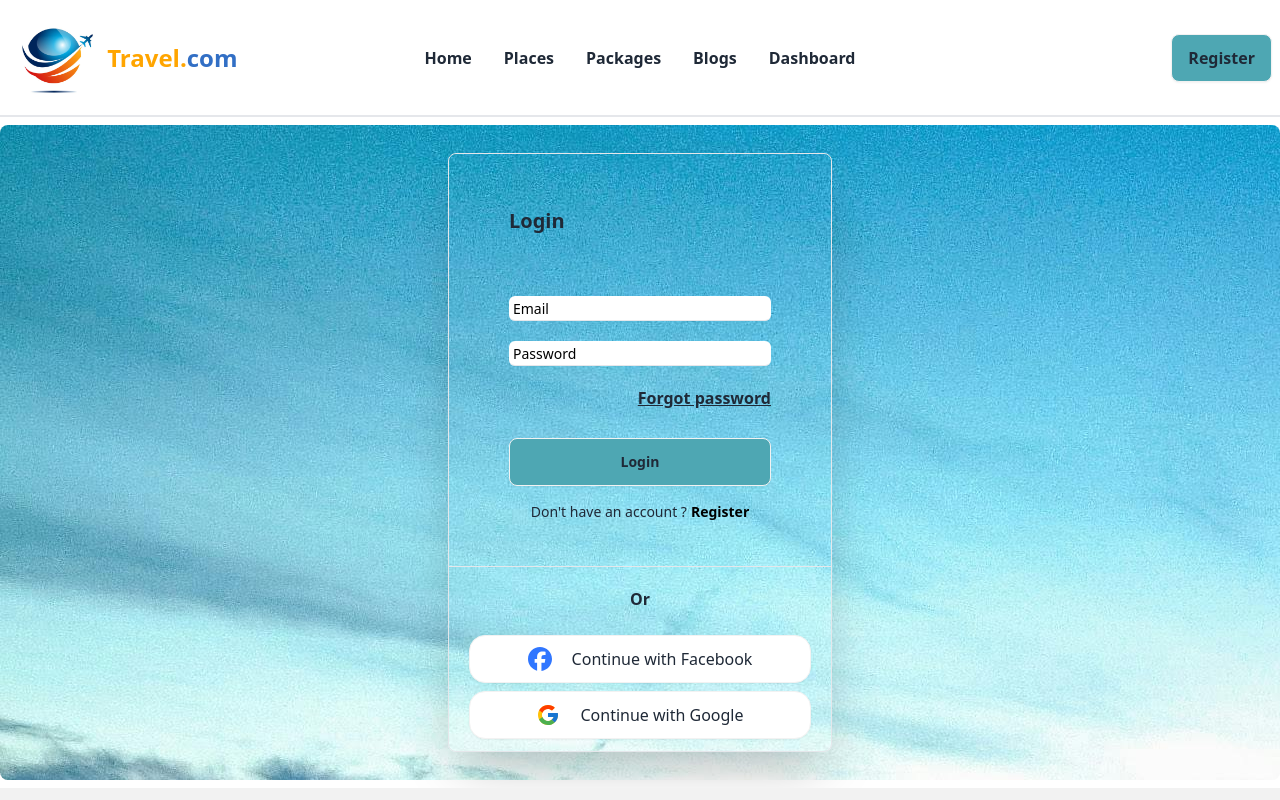
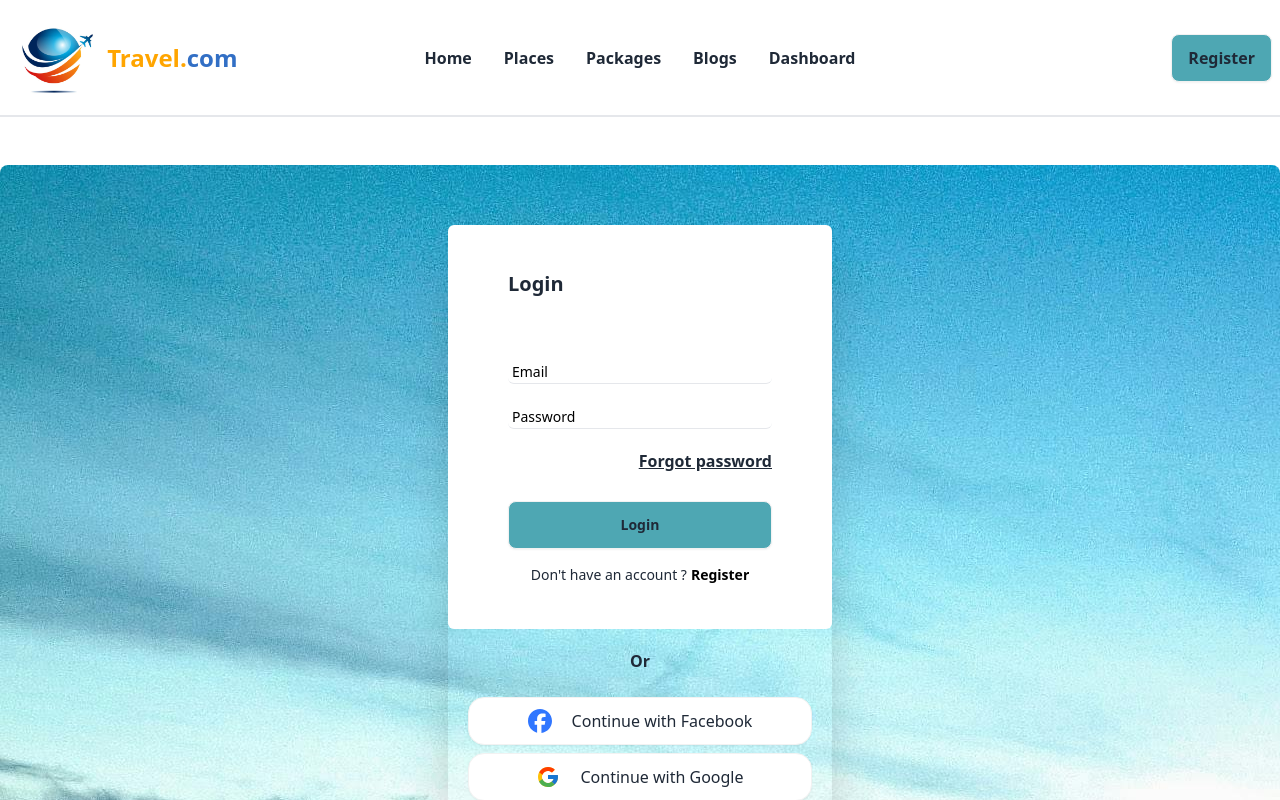
Before and after one commit to Md-Nadim-Mir/Travel-Management-client, a React (Vite) app: page /login in a window 1280 px wide. Shown: the top 800 px of the page. Built offline with nearby package versions, Linux system fonts and the light colour scheme.

Commit message:
added something

```diff
--- a/src/Componets/Login/Login.jsx
+++ b/src/Componets/Login/Login.jsx
@@ -11,9 +11,10 @@ const Login = () => {
   };
 
   return (
-    <div className="bgImage py-2 rounded-lg m-2 xl:m-0">
-      <div className="border my-5 md:max-w-sm md:mx-auto mx-2 py-2 shadow-2xl rounded-lg">
-        <div className=" rounded-md p-5">
+    <div className="my-5 md:my-12">
+      <div className="bgImage  rounded-lg  py-10 m-2 xl:m-0">
+        <div className=" my-5 md:max-w-sm md:mx-auto mx-2 pb-5 shadow-2xl rounded-lg">
+          <div className=" rounded-md p-5 bg-white">
             <Helmet>
               <title>Travel | Login</title>
             </Helmet>
@@ -63,8 +64,6 @@ const Login = () => {
             </form>
           </div>
 
-        <hr className="text-[#e13232] px-2" />
-
           <div className="flex flex-col justify-center px-5">
             {/* or */}
             <h1 className="my-5 font-bold text-base text-center">Or</h1>
@@ -72,7 +71,9 @@ const Login = () => {
             {/* connect facebook */}
             <div className="flex gap-5 border rounded-2xl px-2 py-2 btn bg-white hover:bg-white my-1">
               <FaFacebook className="bg-[white] text-[#3076FF] text-[24px]"></FaFacebook>
-            <h1 className="font-medium text-[16px]">Continue with Facebook</h1>
+              <h1 className="font-medium text-[16px]">
+                Continue with Facebook
+              </h1>
             </div>
 
             {/* connect google */}
@@ -83,6 +84,7 @@ const Login = () => {
           </div>
         </div>
       </div>
+    </div>
   );
 };
 
--- a/src/Componets/Register/Register.jsx
+++ b/src/Componets/Register/Register.jsx
@@ -1,19 +1,30 @@
 import { Link } from "react-router-dom";
 import { FaFacebook } from "react-icons/fa6";
 import { FcGoogle } from "react-icons/fc";
-import './Register.css'
+import "./Register.css";
 import { Helmet } from "react-helmet-async";
 
 const Register = () => {
   // form control
   const handleSubmit = (e) => {
     e.preventDefault();
+    const form = e.target;
+
+    const firstName = form.firstName.value;
+    const lastName = form.lastName.value;
+    const email = form.email.value;
+    const password = form.password.value;
+    const confirmPassword = form.confirmPassword.value;
+
+    console.log(firstName, lastName, email, password, confirmPassword);
+    form.reset();
   };
 
   return (
-    <div className="bgImage py-2 rounded-lg m-2 xl:m-0">
-      <div className="border my-5 md:max-w-sm md:mx-auto mx-2 py-2 shadow-2xl rounded-lg">
-      <div className=" rounded-md p-5">
+    < div className="my-5 md:my-12">
+      <div className="bgImage  rounded-lg  py-10 m-2 xl:m-0">
+        <div className=" m-5 md:max-w-sm md:mx-auto mx-2 pb-5 shadow-2xl rounded-lg">
+          <div className=" rounded-md p-5 bg-white">
             <Helmet>
               <title>Travel | Register</title>
             </Helmet>
@@ -75,15 +86,14 @@ const Register = () => {
 
                 {/* Already have an account? Login */}
                 <h1 className="my-2 text-[10px] md:text-sm flex justify-center font-bold md:font-medium">
-              Already have an account ?<Link to="/login" className="font-bold ml-1 text-[black]">
+                  Already have an account ?
+                  <Link to="/login" className="font-bold ml-1 text-[black]">
                     Login
                   </Link>
                 </h1>
               </div>
             </form>
           </div>
-
-    <hr className="text-[#e13232] px-2" />
 
           <div className="flex flex-col justify-center px-5">
             {/* or */}
@@ -92,15 +102,17 @@ const Register = () => {
             {/* connect facebook */}
             <div className="flex gap-5 border rounded-2xl px-2 py-2 btn bg-white hover:bg-white my-1">
               <FaFacebook className="bg-[white] text-[#3076FF] text-[24px]"></FaFacebook>
-              <h1 className="font-medium text-[16px]">Continue with Facebook</h1>
+              <h1 className="font-medium text-[16px]">
+                Continue with Facebook
+              </h1>
             </div>
 
             {/* connect google */}
             <div className="flex gap-5 border rounded-2xl px-2 py-2 btn bg-white hover:bg-white my-1">
-              < FcGoogle className="bg-[white] text-[#3076FF] text-[24px]"></ FcGoogle>
+              <FcGoogle className="bg-[white] text-[#3076FF] text-[24px]"></FcGoogle>
               <h1 className="font-medium text-[16px]">Continue with Google</h1>
             </div>
-
+          </div>
         </div>
       </div>
     </div>
```
Lines whose indentation alone changed are shown as unchanged.
